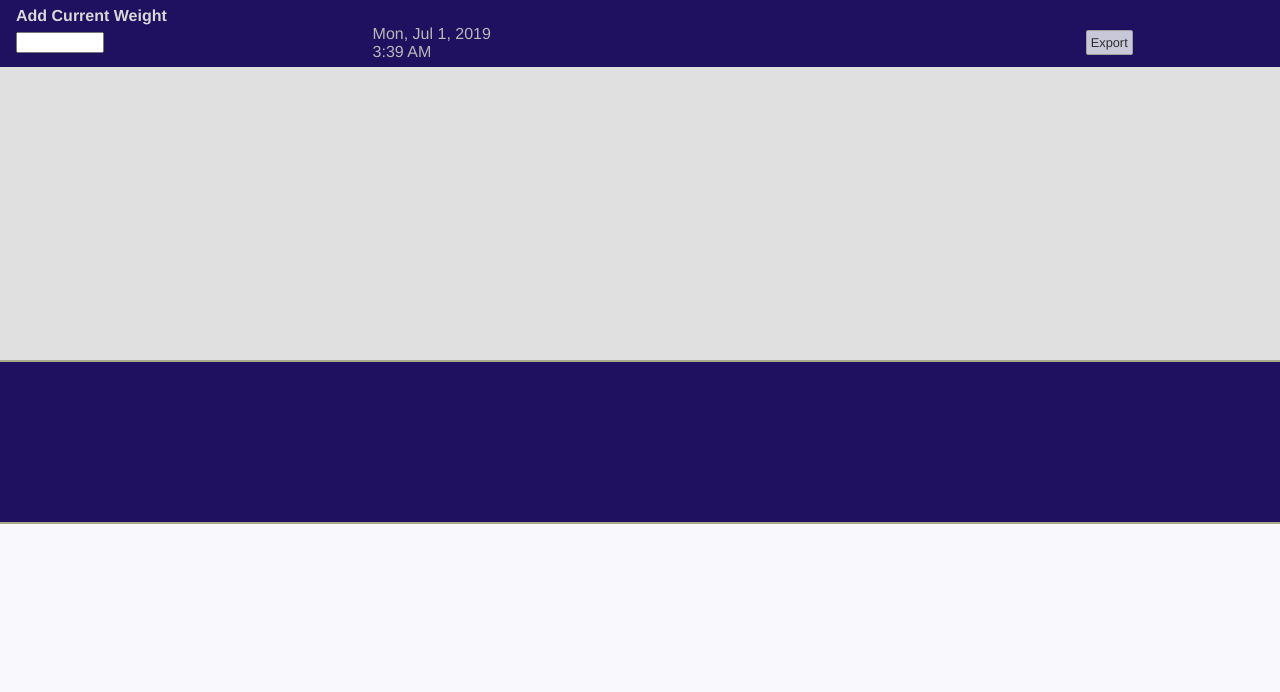
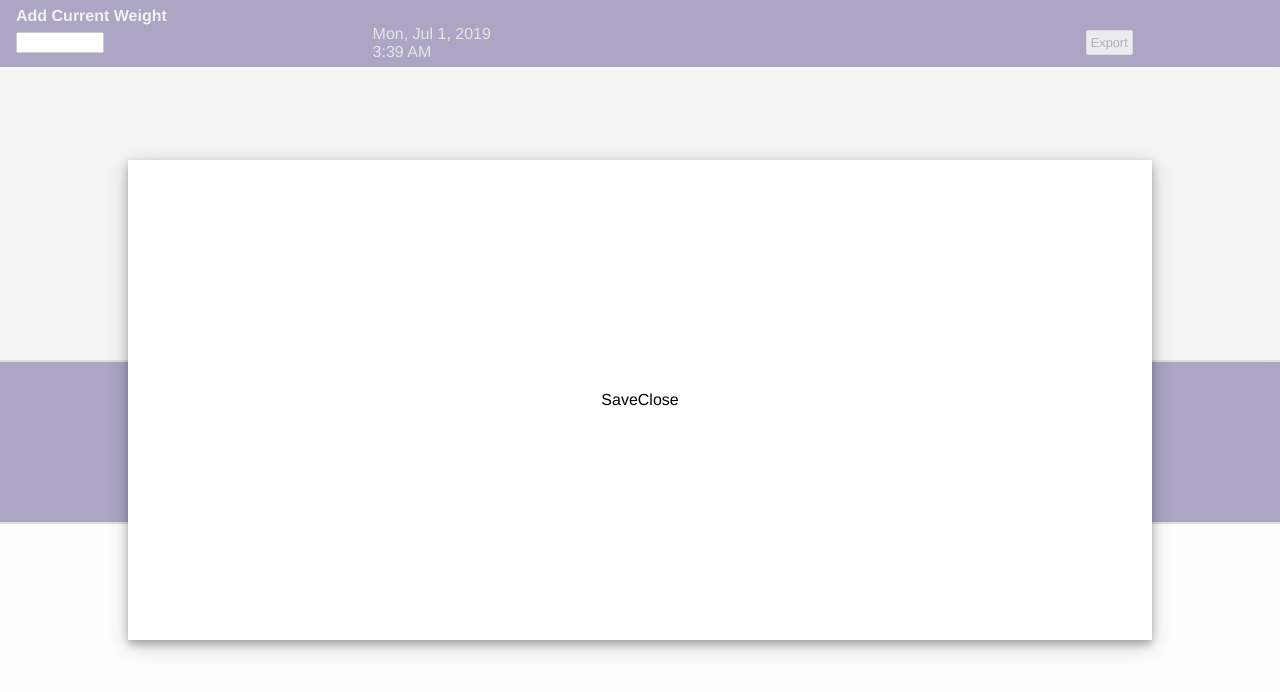
Before and after one commit to philrmass/hunger-habit, a React (Create React App) app: page / in a window 1280 px wide. Both pictures are taken after a click on the button "Export". Shown: the top 692 px of the page. Built offline with nearby package versions, Linux system fonts and the light colour scheme.

Commit message:
add export modal

```diff
--- a/src/components/App.js
+++ b/src/components/App.js
@@ -1,13 +1,15 @@
-import React from 'react';
+import React, { useState } from 'react';
 import { useLocalStorage } from '../utilities/storage';
 import Averages from './Averages';
 import Graph from './Graph';
+import ExportModal from './ExportModal';
 import WeightInput from './WeightInput';
 import Weights from './Weights';
 
 
 function App() {
   const [weights, setWeights] = useLocalStorage('weights', []);
+  const [modalShown, setModalShown] = useState(false);
 
   function saveWeight(value) {
     setWeights([...weights, {
@@ -22,6 +24,11 @@ function App() {
 
   function exportWeights() {
     console.log('Export', weights.length);
+    setModalShown(true);
+  }
+
+  function closeModal() {
+    setModalShown(false);
   }
 
   return (
@@ -42,6 +49,12 @@ function App() {
       <Graph
         weights={weights}
       />
+      {modalShown && (
+        <ExportModal
+          weights={weights}
+          close={closeModal}
+        />
+      )}
     </main>
   );
 }
--- /dev/null
+++ b/src/components/ExportModal.js
@@ -0,0 +1,45 @@
+import React from 'react';
+import PropTypes from 'prop-types';
+import styles from '../styles/ExportModal.module.css';
+
+
+function save(data) {
+  console.log('SAVE');
+  const blob = new Blob([JSON.stringify(data)], {type: 'application/json'});
+  const url = URL.createObjectURL(blob);
+  const a = document.createElement('a');
+  a.href = url
+  a.download = 'weightData.json';
+  document.body.appendChild(a);
+  a.click();
+  console.log('BLOB', blob, url);
+  setTimeout(function() {
+    document.body.removeChild(a);
+    URL.revokeObjectURL(url);
+    console.log('DELETE');
+  }, 0);
+}
+
+function ExportModal({ weights, close }) {
+  return (
+    <div className={styles.page}>
+      <div className={styles.background}>
+        <div className={styles.modal}>
+          <div>
+            <button onClick={() => save(weights)}>Save</button>
+          </div>
+          <div>
+            <button onClick={close}>Close</button>
+          </div>
+        </div>
+      </div>
+    </div>
+  );
+}
+
+ExportModal.propTypes = {
+  weights: PropTypes.arrayOf(PropTypes.object),
+  close: PropTypes.func,
+};
+
+export default ExportModal;
--- /dev/null
+++ b/src/styles/ExportModal.module.css
@@ -0,0 +1,26 @@
+.page {
+  position: absolute;
+  top: 0;
+  left: 0;
+  height: 100%;
+  width: 100%;
+}
+
+.background {
+  display: flex;
+  align-items: center;
+  justify-content: center;
+  height: 100%;
+  width: 100%;
+  background: #ffffffa0;
+}
+
+.modal {
+  display: flex;
+  align-items: center;
+  justify-content: center;
+  height: 60%;
+  width: 80%;
+  background: #ffffff;
+  box-shadow: 0 4px 8px 0 rgba(0, 0, 0, 0.25), 0 6px 20px 0 rgba(0, 0, 0, 0.20);
+}
```
Also changed, not shown: public/manifest.json.
